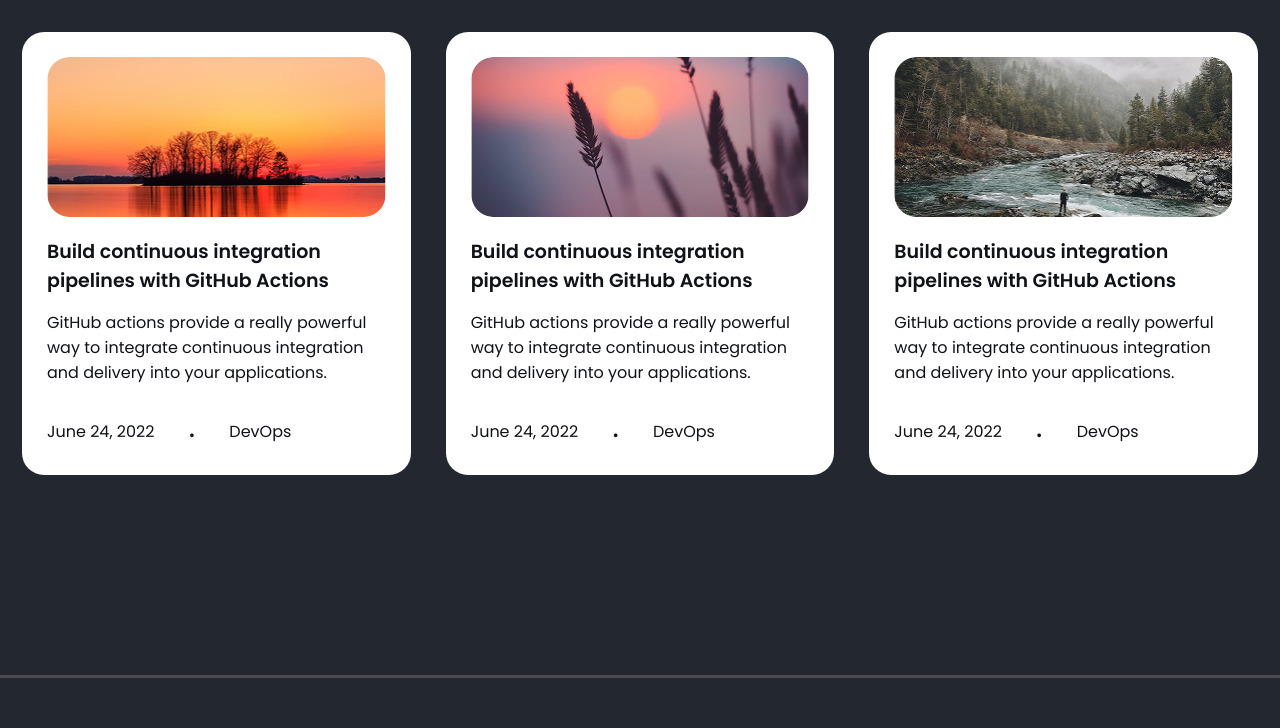
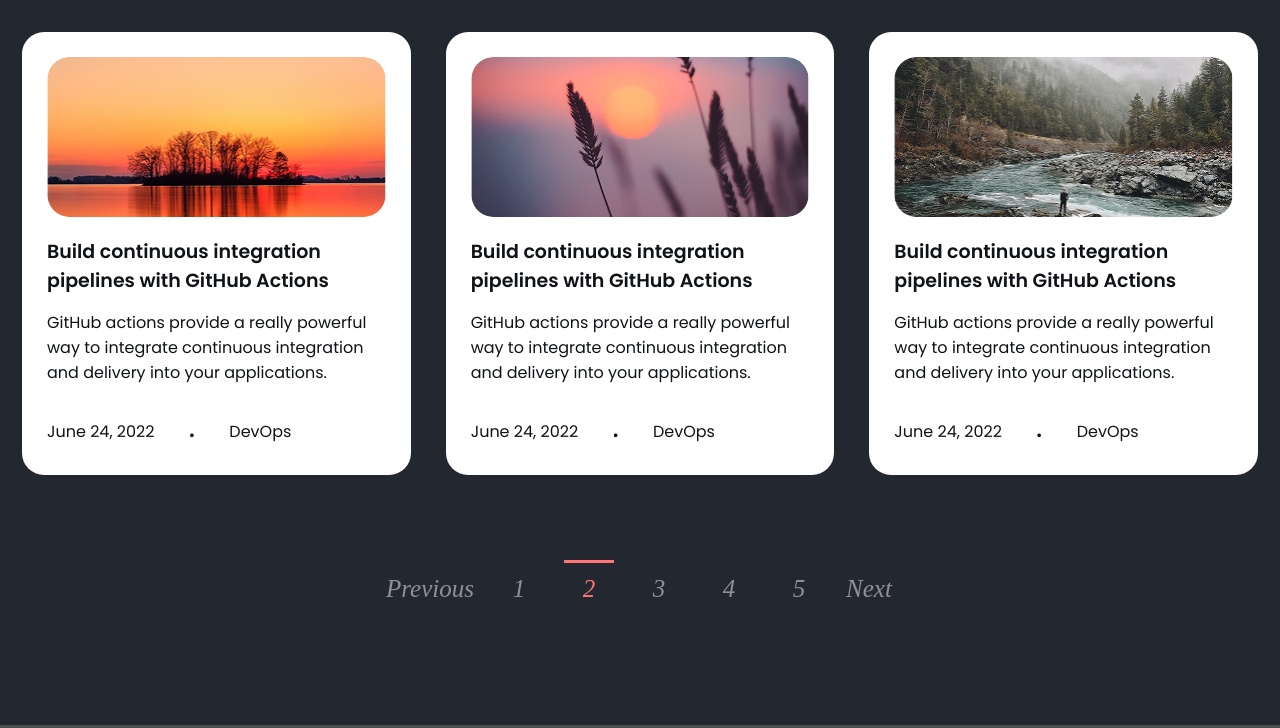
Before and after one commit to Trung112277/Blog, a plain HTML site: page index.html in a window 1280 px wide. Shown: the part 1716-2444 px from the top of the page. Before the commit the page ends 2394 px from the top, so only its background shows below. Drawn offline with Linux system fonts and the light colour scheme; a web font is replaced by a local one.

Commit message:
list blog

```diff
--- a/css/style.css
+++ b/css/style.css
@@ -98,7 +98,7 @@ header {
 main {
     border-top: 3px solid #4d4d4d;
     border-bottom: 3px solid #4d4d4d;
-    padding: 40px 0 200px 0;
+    padding: 40px 0 100px 0;
 }
 
 .menu {
@@ -167,3 +167,50 @@ main {
     margin: 0 30px;
     font-size: 30px;
 }
+
+.list {
+    margin-top: 100px;
+    display: flex;
+    justify-content: center;
+}
+
+.list ul {
+    display: flex;
+    gap: 20px;
+}
+
+.list a {
+    font-size: 25px;
+    font-style: italic;
+}
+
+.active {
+    position: relative;
+
+}
+
+.active a {
+    color: var(--pink) !important;
+}
+
+.active::after {
+    content: "";
+    position: absolute;
+    top: -15px;
+    width: 100%;
+    height: 3px;
+    background-color: var(--pink);
+    right: 50%;
+    transform: translateX(50%);
+}
+
+.list .number {
+    width: 50px;
+    height: 50px;
+}
+
+.list li {
+    min-width: 50px;
+    min-height: 50px;
+    text-align: center;
+}
--- a/index.html
+++ b/index.html
@@ -110,7 +110,7 @@
                     <img class="border-rdu blog-img" src="images/image 3.png" alt="">
                     <div class="blog-text">
                         <h2>Docker from Zero to Hero</h2>
-                        <p>Learn what is Docker and  how Docker is used in the whole software development process.</p>
+                        <p>Learn what is Docker and how Docker is used in the whole software development process.</p>
                     </div>
                     <div class="times">
                         <p>June 24, 2022 <span>.</span> DevOps</p>
@@ -184,7 +184,29 @@
                 </div>
             </div>
             <div class="list">
-
+                <ul>
+                    <li class="previous">
+                        <a>Previous</a>
+                    </li>
+                    <li class="number ">
+                        <a>1</a>
+                    </li>
+                    <li class="number active">
+                        <a>2</a>
+                    </li>
+                    <li class="number">
+                        <a>3</a>
+                    </li>
+                    <li class="number">
+                        <a>4</a>
+                    </li>
+                    <li class="number">
+                        <a>5</a>
+                    </li>
+                    <li class="next">
+                        <a>Next</a>
+                    </li>
+                </ul>
             </div>
         </div>
     </main>
```
